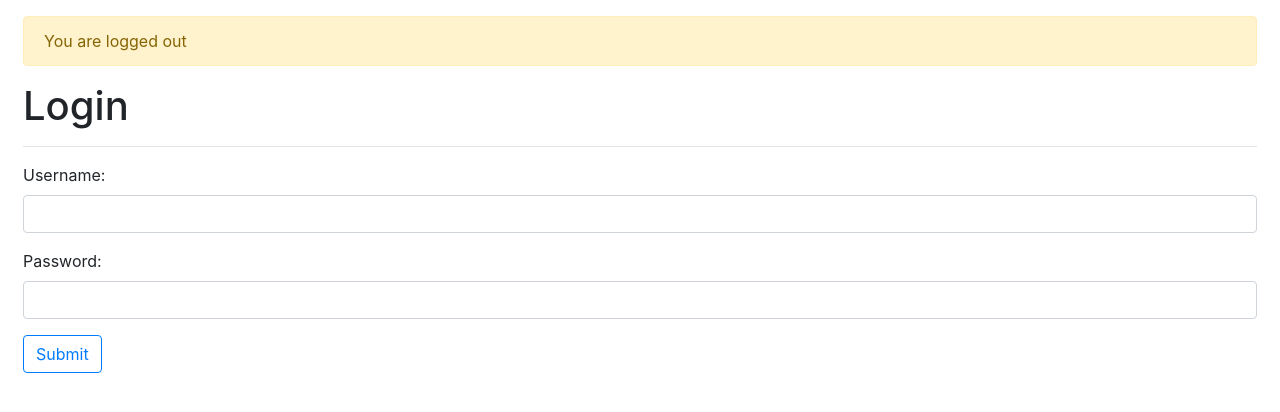
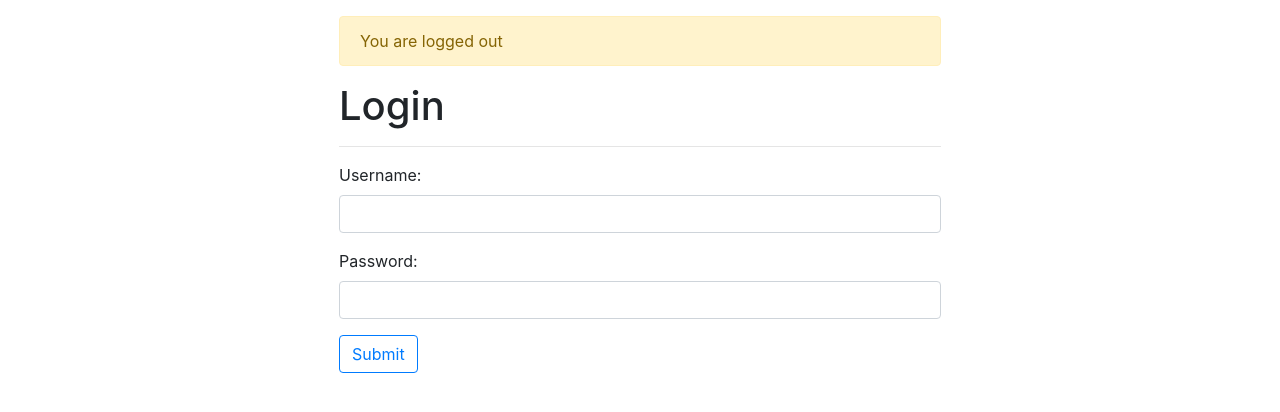
Before and after one commit to DanilGansky/wiki-app, a Django app: page /accounts/login/?next=/accounts/my-profile/ in a window 1280 px wide. Shown: the part 70-482 px from the top of the page. Run offline with Django 3.2, Linux system fonts and the light colour scheme; some libraries are stand-ins or nearby versions.

Commit message:
Fixed width of main container

```diff
--- a/templates/base.html
+++ b/templates/base.html
@@ -24,7 +24,7 @@
             </div>
         {% endif %}
 
-        <div class="col-lg">
+        <div class="{% if user.is_authenticated %}col-lg{% else %}col-lg-6 mx-auto{% endif %}">
             {% include 'messages.html' %}
             {% block content %}
             {% endblock %}
```
